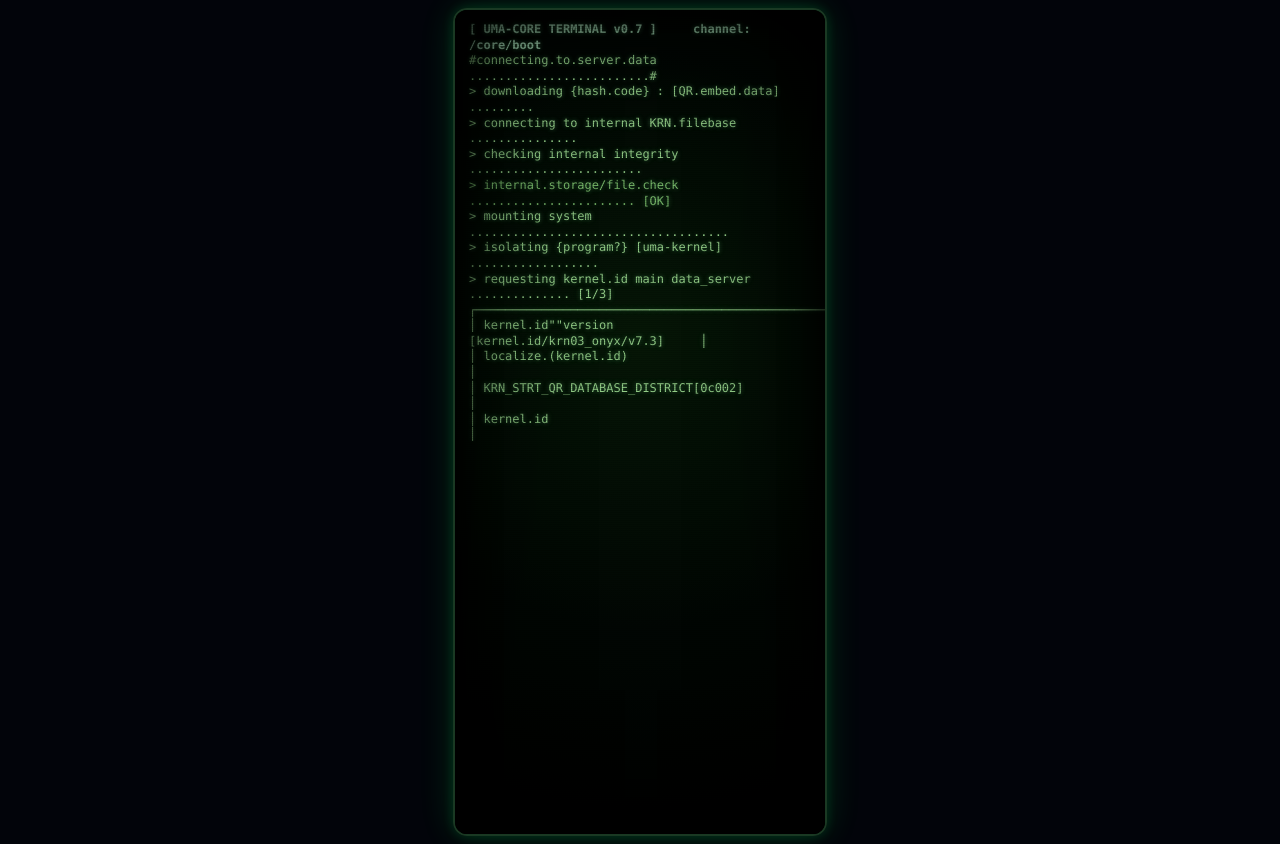
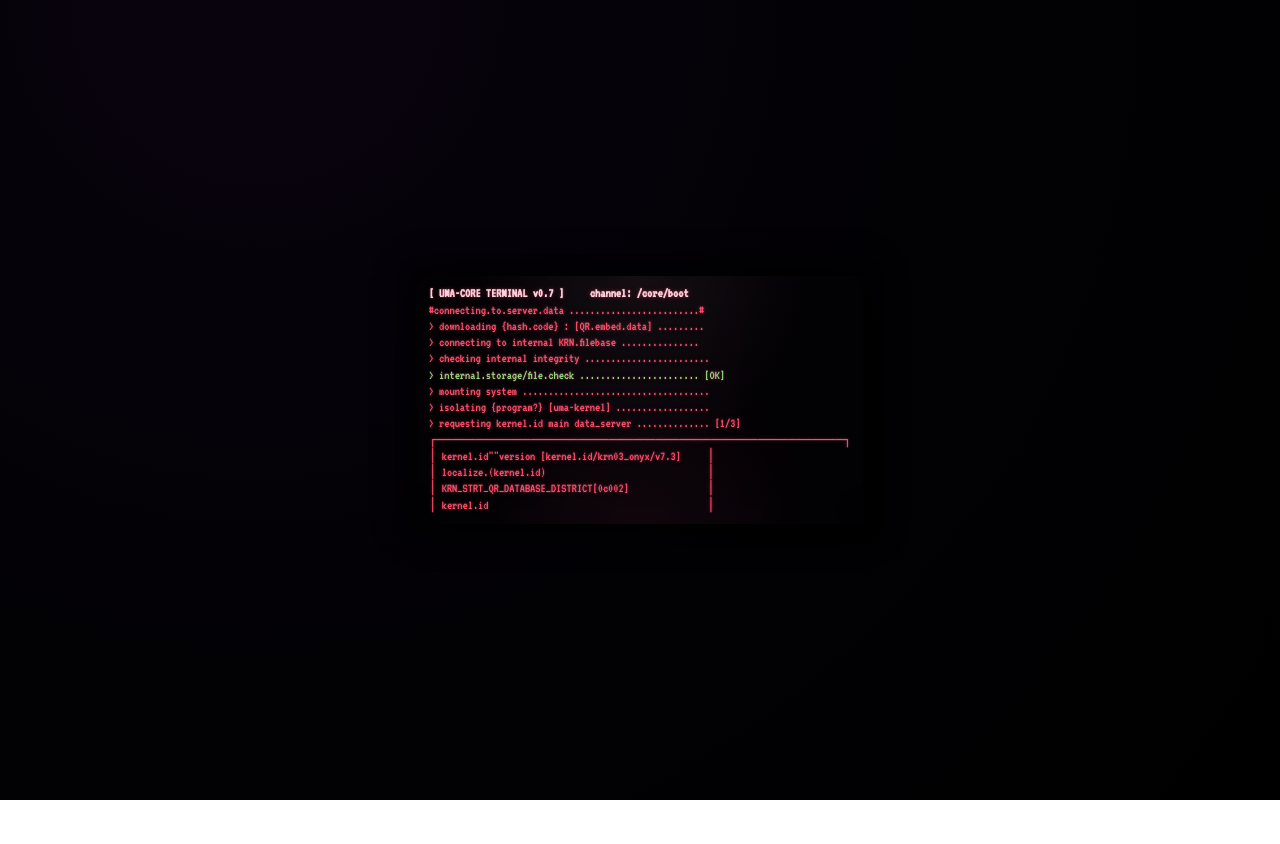
Before and after one commit to XSMBSTNX/uma_terminal, a plain HTML site: page index.html in a window 1280 px wide. After the commit the page ends 800 px from the top, so only its background shows below. Drawn offline with Linux system fonts and the light colour scheme.

Commit message:
hard terminal reset, adding vt323, red fosfor font
Added color variables and improved styles for terminal elements.

```diff
--- a/style.css
+++ b/style.css
@@ -1,134 +1,179 @@
-/* Reset podstawowy */
+/* ================
+   UMA_CORE CRT BASE
+   ================ */
+
+/* Google Fonts: VT323 + IBM Plex Mono (opcjonalnie, ale warto) */
+@import url("https://fonts.googleapis.com/css2?family=VT323&family=IBM+Plex+Mono:wght@400;600&display=swap");
+
+/* ZMIENNE KOLORÓW – tu później będziemy się bawić */
+:root {
+  /* główny fosfor (ciemny, wypalony czerwony) */
+  --crt-main: #ff4b66;
+  /* jaśniejsze akcenty */
+  --crt-accent-soft: rgba(255, 110, 140, 0.5);
+  --crt-accent-strong: rgba(255, 110, 140, 0.9);
+  /* kolory statusów */
+  --crt-ok: #8fdc7e;
+  --crt-warn: #f2e38a;
+  --crt-err: #ff8080;
+  --crt-title: #ffd1dd;
+  /* tło */
+  --crt-bg: #050309;
+  --body-bg: #020104;
+}
+
+/* reset / bazowe rzeczy */
 *,
 *::before,
 *::after {
   box-sizing: border-box;
+}
+
+html,
+body {
   margin: 0;
   padding: 0;
 }
 
-/* Cała strona – ciemne tło, centrowanie ekranu */
 body {
   min-height: 100vh;
   display: flex;
   justify-content: center;
   align-items: center;
-  background: #02040a;
-  color: #aef2a0;
-  font-family: "Menlo", "Consolas", "Courier New", monospace;
+  background: radial-gradient(circle at 20% 0%, #09030e 0%, var(--body-bg) 55%, #000 100%);
+  color: var(--crt-main);
+  font-family: "VT323", "IBM Plex Mono", ui-monospace, SFMono-Regular, Menlo, Monaco, Consolas,
+    "Liberation Mono", "Courier New", monospace;
 }
 
-/* Wrapper pod „ekran” – docelowo dopasowany pod telefon */
-.crt-wrapper {
+/* GŁÓWNY OBSZAR TERMINALA – pod telefon 390x844 */
+
+.crt-shell {
+  /* jeżeli w HTML nie masz tego wrappera, nic się nie psuje;
+     możemy go dodać później – na razie styl nie szkodzi :) */
   width: 100%;
-  max-width: 390px;      /* docelowa szerokość pod telefon */
-  aspect-ratio: 390 / 844;
-  padding: 8px;
+  max-width: 390px;
+  height: 100vh;
+  max-height: 844px;
+  padding: 8px 10px;
+  display: flex;
+  justify-content: center;
+  align-items: stretch;
 }
 
-/* Sam ekran CRT */
 .crt-screen {
   position: relative;
-  width: 100%;
-  height: 100%;
-  background: radial-gradient(circle at 50% 40%, #071b08 0%, #020804 55%, #000000 100%);
+  flex: 1;
+  background: var(--crt-bg);
+  padding: 10px 12px;
   overflow: hidden;
-  border-radius: 14px;
-  border: 2px solid #1b3b24;
+  border-radius: 4px;
   box-shadow:
-    0 0 12px rgba(0, 255, 100, 0.15),
-    0 0 40px rgba(0, 255, 100, 0.15);
+    0 0 18px rgba(0, 0, 0, 0.9),
+    0 0 40px rgba(0, 0, 0, 0.95);
 }
 
-/* Efekty CRT: scanlines i winieta nakładane jako overlaye */
-.crt-overlay {
+/* scanlines + delikatne wypalenie */
+.crt-screen::before {
+  content: "";
   pointer-events: none;
   position: absolute;
   inset: 0;
-  z-index: 10;
+  background-image: linear-gradient(
+    to bottom,
+    rgba(0, 0, 0, 0.35) 1px,
+    rgba(0, 0, 0, 0.15) 2px,
+    transparent 3px
+  );
+  background-size: 100% 3px;
+  opacity: 0.45;
+  mix-blend-mode: multiply;
+  z-index: 2;
 }
 
-/* Poziome linie scanlines */
-.crt-overlay-scanlines {
-  background-image: repeating-linear-gradient(
-    to bottom,
-    rgba(0, 0, 0, 0.25) 0,
-    rgba(0, 0, 0, 0.25) 1px,
-    rgba(0, 0, 0, 0) 2px
-  );
-  mix-blend-mode: multiply;
+/* vignette / wypalenie brzegów */
+.crt-screen::after {
+  content: "";
+  pointer-events: none;
+  position: absolute;
+  inset: 0;
+  background:
+    radial-gradient(circle at 50% 0%, rgba(255, 170, 190, 0.08), transparent 55%),
+    radial-gradient(circle at 50% 100%, rgba(255, 80, 120, 0.06), transparent 55%),
+    radial-gradient(circle at 0% 0%, rgba(0, 0, 0, 0.65), transparent 55%),
+    radial-gradient(circle at 100% 0%, rgba(0, 0, 0, 0.65), transparent 55%),
+    radial-gradient(circle at 0% 100%, rgba(0, 0, 0, 0.7), transparent 55%),
+    radial-gradient(circle at 100% 100%, rgba(0, 0, 0, 0.7), transparent 55%);
+  opacity: 0.9;
+  z-index: 3;
 }
 
-/* Winieta + lekkie „zakrzywienie” */
-.crt-overlay-vignette {
-  box-shadow:
-    inset 0 0 40px rgba(0, 0, 0, 0.95),
-    inset 0 0 120px rgba(0, 0, 0, 0.95);
+/* WŁAŚCIWY TERMINAL */
+
+#terminal {
+  position: relative;
+  z-index: 4; /* ponad scanlines/vignette */
+  width: 100%;
+  height: 100%;
+  overflow: hidden auto;
+  white-space: pre; /* bardzo ważne dla ASCII */
+  font-size: 13px;
+  line-height: 1.25;
+  color: var(--crt-main);
+  text-shadow:
+    0 0 2px var(--crt-accent-soft),
+    0 0 6px rgba(255, 110, 140, 0.3);
 }
 
-/* Treść terminala */
-#terminal {
-  position: relative;
-  z-index: 5;
-  width: 100%;
-  height: 100%;
-  padding: 12px 14px;
-  color: #aef2a0;
-  font-size: 12px;
-  line-height: 1.3;
-  text-shadow:
-    0 0 4px rgba(134, 255, 164, 0.4),
-    0 0 8px rgba(134, 255, 164, 0.15);
-  overflow: hidden;
-  white-space: pre-wrap;
+/* Możesz chcieć nieco mniejszy font na mniejszych ekranach */
+@media (max-width: 420px) {
+  #terminal {
+    font-size: 12px;
+  }
 }
 
-/* Lekki flicker całego ekranu */
-.crt-screen {
-  animation: crt-flicker 3s infinite steps(1, end);
+/* PODSTAWOWE KLASY LOGÓW – będziemy na nich pracować */
+
+.log-line {
+  /* wspólna baza linii – tu można dodać np. tiny letter-spacing jeśli zechcesz */
 }
 
-@keyframes crt-flicker {
-  0%, 100% { opacity: 1; }
-  50% { opacity: 0.98; }
-  70% { opacity: 1; }
-  80% { opacity: 0.96; }
+.log-ok {
+  color: var(--crt-ok);
 }
 
-/* Opcjonalny pseudo-kursor, gdybyśmy go chcieli później dorzucić */
-.cursor {
-  display: inline-block;
-  width: 7px;
-  background: #aef2a0;
-  animation: cursor-blink 1s steps(1, end) infinite;
+.log-warn {
+  color: var(--crt-warn);
 }
 
-@keyframes cursor-blink {
-  0%, 49% { opacity: 1; }
-  50%, 100% { opacity: 0; }
+.log-err {
+  color: var(--crt-err);
 }
 
-.log-line {
-  /* domyślny wygląd – możesz zostawić puste albo dopieszczać później */
+.log-title {
+  color: var(--crt-title);
+  font-weight: 600;
 }
 
-/* zielone OK */
-.log-ok {
-  color: #8fdc7e;
+/* Możesz użyć później np. do glitcha */
+.glitch {
+  animation: crt-glitch 90ms steps(2, end) 0s 1;
 }
 
-/* żółte WARN / LEGACY / CORRUPTED */
-.log-warn {
-  color: #f2e38a;
+@keyframes crt-glitch {
+  0% {
+    transform: translateX(0);
+  }
+  20% {
+    transform: translateX(-1px);
+  }
+  40% {
+    transform: translateX(1px);
+  }
+  60% {
+    transform: translateX(-2px);
+  }
+  100% {
+    transform: translateX(0);
+  }
 }
-
-/* czerwone ERR / error */
-.log-err {
-  color: #ff8080;
-}
-
-/* tytuły / nagłówki */
-.log-title {
-  color: #bfffd3;
-  font-weight: 600;
-}
```
